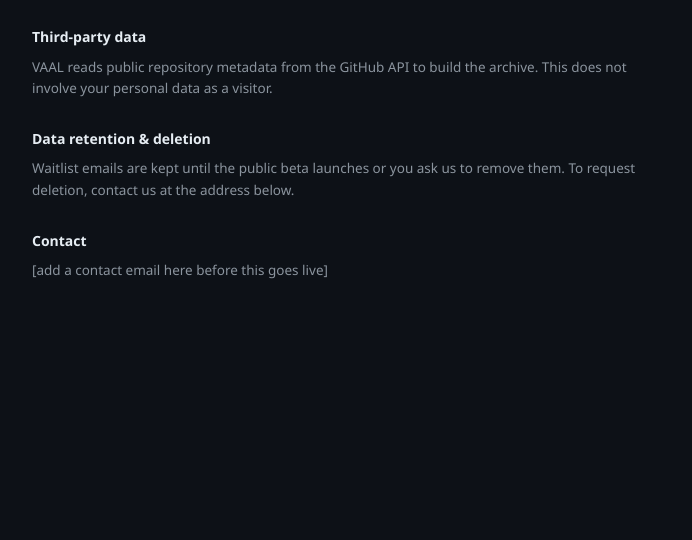
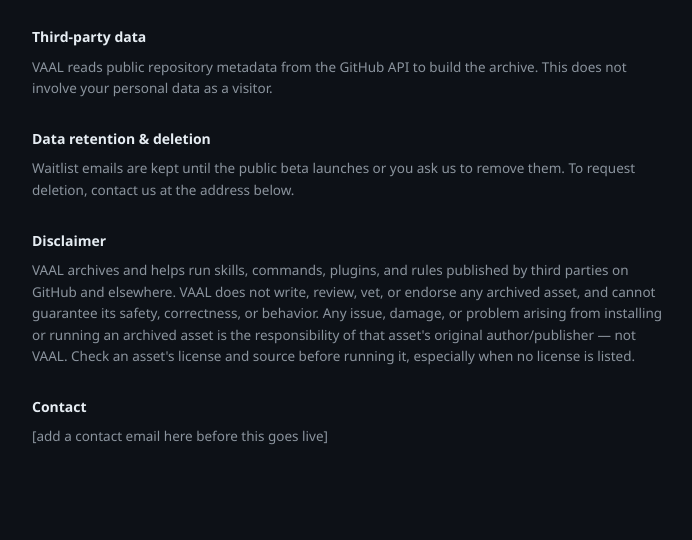
Before and after one commit to ngnl-yzh/VAAL, a Flask app: page /privacy in a window 1280 px wide. Shown: the part 513-1053 px from the top of the page, without its empty margins (292-984 px from the left). Before the commit the page ends 792 px from the top, so only its background shows below. Run offline with Flask 3, Linux system fonts and the light colour scheme.

Commit message:
링크 큐 관리자 전용으로 잠금 + 면책 조항 추가
- /api/queue(GET·POST) 관리자 전용으로 변경 — 로그인 없이 아무나 URL을 넣을 수 있던 구멍 차단
- 대시보드에서 비관리자에게 "링크 큐" 탭 숨김
- 개인정보처리방침 페이지에 면책 조항 추가: 아카이브된 자산 사용 중 발생하는 문제는 원저작자 책임

```diff
--- a/app.py
+++ b/app.py
@@ -398,9 +398,10 @@ def api_used(asset_id):
     return jsonify({"usage_count": row["usage_count"] if row else 0})
 
 
-# ---------- 수동 링크 큐 (X 대체) ----------
+# ---------- 수동 링크 큐 (X 대체) — 수집 파이프라인 입력이라 관리자 전용 ----------
 
 @app.route("/api/queue", methods=["GET", "POST"])
+@admin_required
 def api_queue():
     db = get_db()
     if request.method == "GET":
--- a/templates/index.html
+++ b/templates/index.html
@@ -152,7 +152,7 @@ pre.preview{background:#0a0d12;border:1px solid var(--line);border-radius:8px;
   <nav>
     <button data-view="dash" class="active">{{ t('nav.dashboard') }}</button>
     <button data-view="report">{{ t('nav.report') }}</button>
-    <button data-view="queue">{{ t('nav.queue') }}</button>
+    {% if is_admin %}<button data-view="queue">{{ t('nav.queue') }}</button>{% endif %}
     {% if is_admin %}<button data-view="settings">{{ t('nav.settings') }}</button>{% endif %}
   </nav>
   <div class="langsw">
@@ -716,7 +716,7 @@ $('#btnArchiveDir')?.addEventListener('click', () => api.post('/api/open-archive
 $$('[data-pipe]').forEach(b => b.addEventListener('click', () =>
   runPipeline(b.dataset.pipe.split(','))));
 
-$('#qAdd').addEventListener('click', async () => {
+$('#qAdd')?.addEventListener('click', async () => {
   const r = await api.post('/api/queue', {url: $('#qUrl').value, note: $('#qNote').value});
   if (r.error) { alert(r.error); return; }
   $('#qUrl').value = ''; $('#qNote').value = '';
--- a/templates/privacy.html
+++ b/templates/privacy.html
@@ -64,6 +64,11 @@ li{margin-bottom:4px}
   </section>
 
   <section>
+    <h3>Disclaimer</h3>
+    <p>VAAL archives and helps run skills, commands, plugins, and rules published by third parties on GitHub and elsewhere. VAAL does not write, review, vet, or endorse any archived asset, and cannot guarantee its safety, correctness, or behavior. Any issue, damage, or problem arising from installing or running an archived asset is the responsibility of that asset's original author/publisher — not VAAL. Check an asset's license and source before running it, especially when no license is listed.</p>
+  </section>
+
+  <section>
     <h3>Contact</h3>
     <p>[add a contact email here before this goes live]</p>
   </section>
@@ -96,6 +101,11 @@ li{margin-bottom:4px}
   </section>
 
   <section>
+    <h3>면책 조항</h3>
+    <p>VAAL은 GitHub 등 외부에 공개된 스킬·커맨드·플러그인·룰을 수집·보관하고 실행을 돕는 도구입니다. VAAL은 아카이브된 자산을 직접 작성하거나 검수·보증하지 않으며, 그 안전성·정확성·동작을 보장하지 않습니다. 아카이브된 자산을 설치·실행하는 과정에서 발생하는 모든 문제·손해의 책임은 VAAL이 아니라 해당 자산의 원저작자·게시자에게 있습니다. 특히 라이선스가 표시되지 않은 자산은 실행 전 출처와 라이선스를 직접 확인하시기 바랍니다.</p>
+  </section>
+
+  <section>
     <h3>연락처</h3>
     <p>[공개 전 연락 가능한 이메일을 여기에 추가하세요]</p>
   </section>
```
